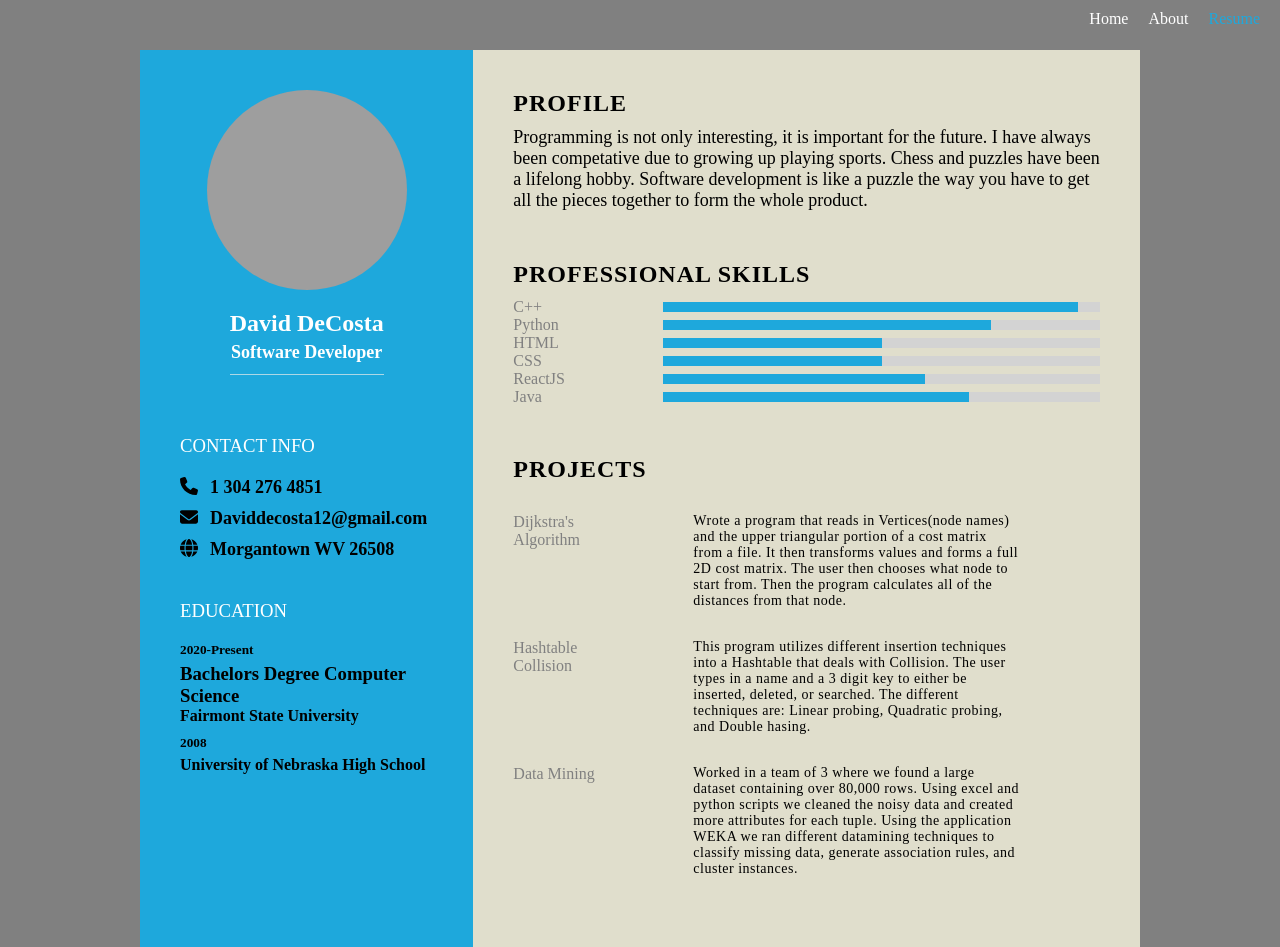
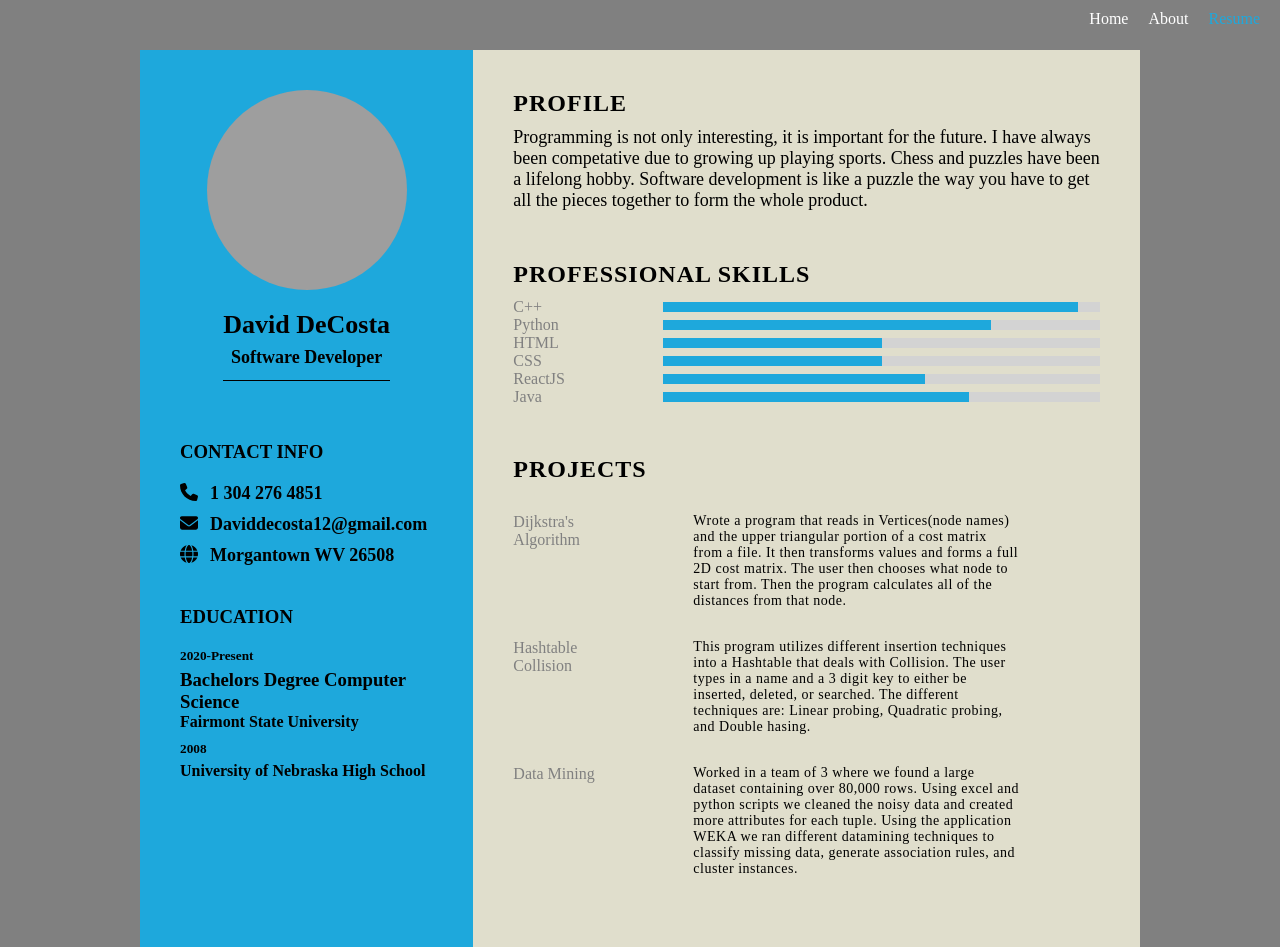
Before and after one commit to DavidDeCosta/resume-website, a React (Create React App) app: page /resume in a window 1280 px wide. Built offline with nearby package versions, Linux system fonts and the light colour scheme; grey boxes are pictures that could not be loaded.

Commit message:
titles changed to black

```diff
--- a/src/components/pages/resume.css
+++ b/src/components/pages/resume.css
@@ -57,12 +57,12 @@
 }
 
 .profileText h2{
-    color:white;
-    font-size: 24px;
+    color: BLACK;
+    font-size: 26px;
     margin-top: 20px;
     text-align: center;
     padding-bottom: 10px;
-    border-bottom: 1px solid lightblue;
+    border-bottom: 1px solid black;
     background-color: rgb(30, 168, 220);
 }
 
@@ -71,7 +71,6 @@
 }
 
 .bigBox .contactInfo .title{
-    color: white;
     font-weight: 800;
 }
 .contactInfo{
@@ -79,8 +78,9 @@
 }
 
 .bigBox .contactInfo .title{
+    color: black;
     text-transform: uppercase;
-    font-weight: 500;
+    font-weight: 700;
     margin-bottom: 20px;
 }
 
@@ -109,10 +109,10 @@ position: relative;
 }
 
 .bigBox .contactInfo-education .title{
-    color: white;
+    color: black;
     margin-top: 40px;
     margin-bottom: 20px;
-    font-weight: 500;
+    font-weight: 700;
     text-transform: uppercase;
 }
 
```
